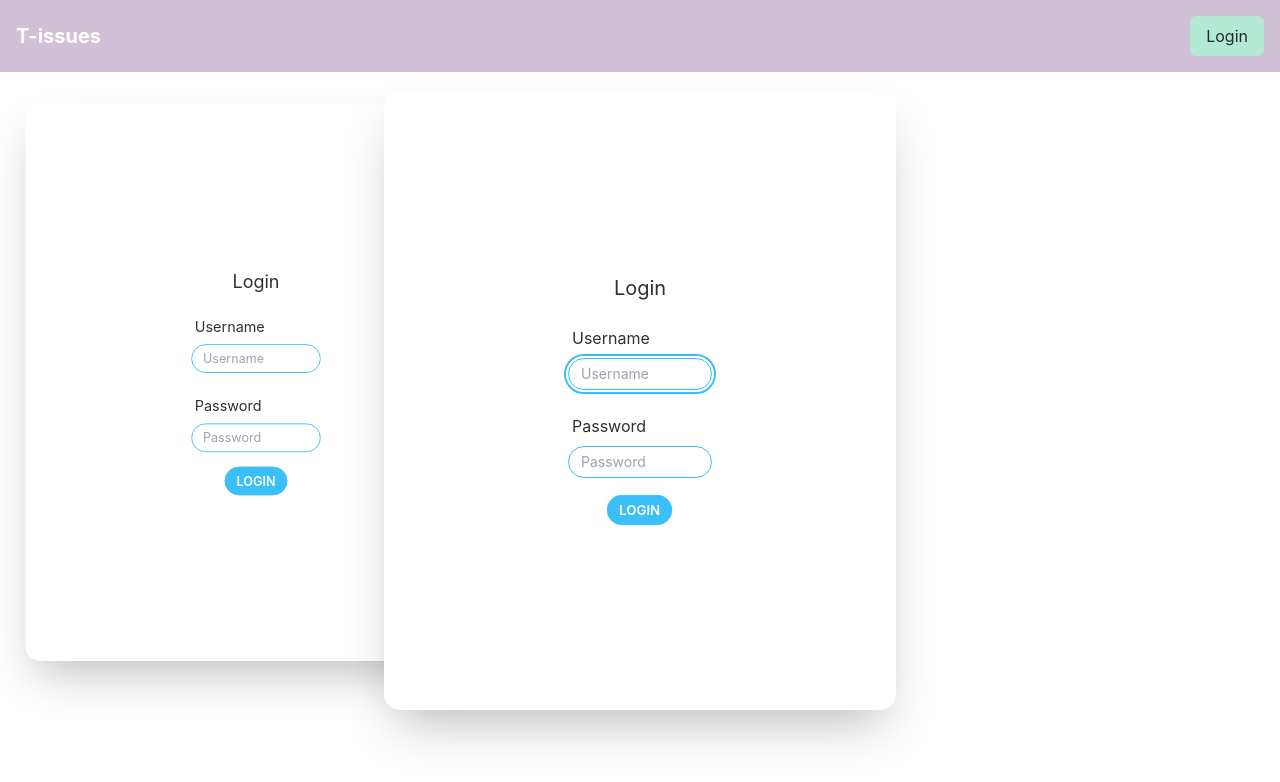
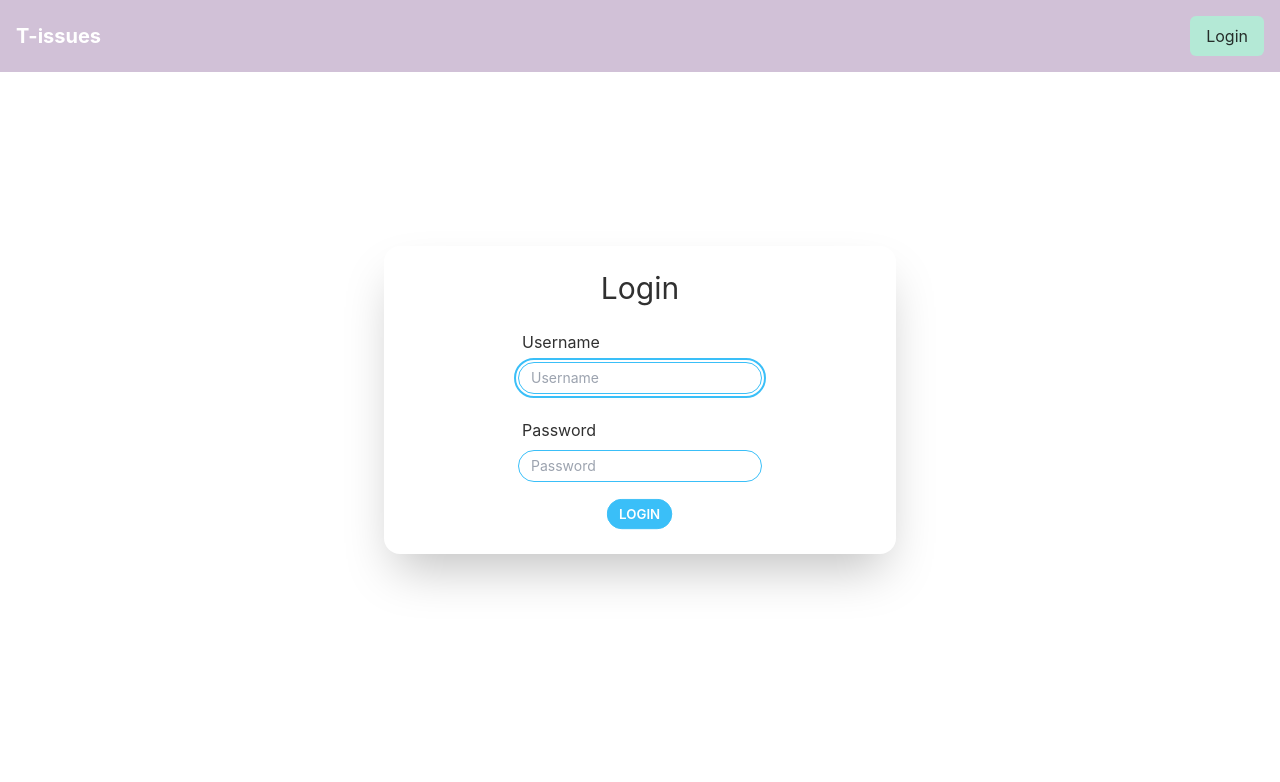
Before and after one commit to 1christianfelix/T-issues, a React (Create React App) app in the folder t-issues-fe/: page /login in a window 1280 px wide. Both pictures are taken after a click on the button "Login". Shown: the top 782 px of the page. Built offline with nearby package versions, Linux system fonts and the light colour scheme.

Commit message:
tooltip preceeds modal backdrop

```diff
--- a/t-issues-fe/src/App.js
+++ b/t-issues-fe/src/App.js
@@ -7,8 +7,8 @@ import Nav from "./components/Nav";
 function App() {
   return (
     <div className="App h-screen w-screen">
+      <Toast />
       <Nav></Nav>
-      <Toast></Toast>
       <TissuesApp></TissuesApp>
     </div>
   );
--- a/t-issues-fe/src/components/TissuesApp.jsx
+++ b/t-issues-fe/src/components/TissuesApp.jsx
@@ -9,7 +9,6 @@ const TissuesApp = () => {
   return (
     <div className="TodoApp h-screen w-screen">
       <Routes>
-        <Route path="/login" element={<Login />} />
         <Route path="/" element={<IssueDashboard />} />
       </Routes>
     </div>
--- a/t-issues-fe/src/components/modals/Login.jsx
+++ b/t-issues-fe/src/components/modals/Login.jsx
@@ -42,8 +42,8 @@ const Login = () => {
     <form method="dialog" className="modal-box" onSubmit={handleSubmit}>
       <div className="Login">
         {/* {toastLoginMsg} */}
-        <div className="flex flex-col items-center justify-center gap-4 m-40">
-          <div className="text-xl text-center">
+        <div className="flex flex-col items-center justify-center gap-4">
+          <div className="text-3xl text-center">
             <div>Login</div>
           </div>
           <div>
--- a/t-issues-fe/src/components/modals/LoginModal.jsx
+++ b/t-issues-fe/src/components/modals/LoginModal.jsx
@@ -1,5 +1,6 @@
 import React, { useState } from "react";
 import Login from "./Login";
+import Toast from "../../util/Toast";
 import { useNavigate } from "react-router-dom";
 import { useSelector, useDispatch } from "react-redux";
 import {
@@ -39,7 +40,8 @@ const LoginModal = () => {
     }
   };
   return (
-    <dialog id="login_modal" className="modal">
+    <dialog id="login_modal" className="modal -z-30">
+      <Toast></Toast>
       <Login />
       <form method="dialog" className="modal-backdrop">
         <button>close</button>
```
